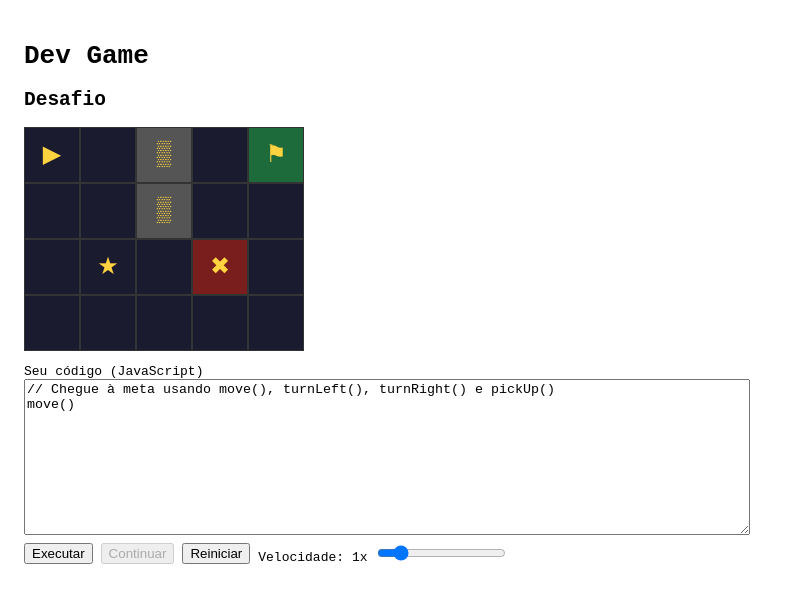
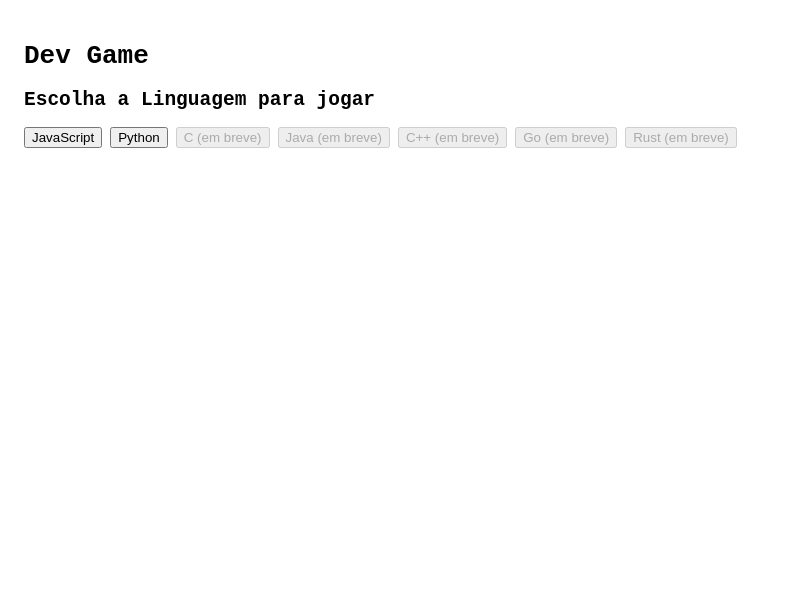
Before and after one commit to Carloslauriano/dev-game, a React (Vite) app: page / in a window 1280 px wide. Shown: the top 602 px of the page, without its empty margins (0-789 px from the left). Built offline with nearby package versions, Linux system fonts and the light colour scheme.

Commit message:
Add language picker at start and in settings, Python starter code
Co-Authored-By: Claude Sonnet 5.5 <noreply@anthropic.com>
Claude-Session: https://claude.ai/code/session_016AGehRqGA9VwyjrqZzsGX9

```diff
--- a/src/i18n/pt-BR.ts
+++ b/src/i18n/pt-BR.ts
@@ -2,7 +2,11 @@
 export const ptBR = {
   title: 'Dev Game',
   challenge: 'Desafio',
-  codeLabel: 'Seu código (JavaScript)',
+  codeLabel: 'Seu código ({language})',
+  languageLabel: 'Linguagem',
+  chooseLanguage: 'Escolha a Linguagem para jogar',
+  settings: 'Configurações',
+  comingSoon: 'em breve',
   run: 'Executar',
   pause: 'Pausar',
   resume: 'Continuar',
--- /dev/null
+++ b/src/languages.ts
@@ -0,0 +1,20 @@
+import type { Language } from './engine/types'
+import { starterCode as jsStarter } from './challenges/first'
+
+export const AVAILABLE_LANGUAGES: { id: Language; name: string }[] = [
+  { id: 'javascript', name: 'JavaScript' },
+  { id: 'python', name: 'Python' },
+]
+
+/** Linguagens ainda não disponíveis, mostradas como "em breve". */
+export const COMING_SOON_LANGUAGES = ['C', 'Java', 'C++', 'Go', 'Rust']
+
+const pythonStarter = `# Chegue à meta usando move(), turnLeft(), turnRight() e pickUp()
+move()
+`
+
+export const starterFor = (language: Language): string =>
+  language === 'python' ? pythonStarter : jsStarter
+
+export const languageName = (language: Language): string =>
+  AVAILABLE_LANGUAGES.find((l) => l.id === language)!.name
--- a/src/ui/App.tsx
+++ b/src/ui/App.tsx
@@ -1,8 +1,10 @@
 import { useEffect, useRef, useState } from 'react'
 import { runChallenge } from '../engine/runChallenge'
 import { replay, type Frame } from '../engine/replay'
-import type { RunResult } from '../engine/types'
-import { firstChallenge, starterCode } from '../challenges/first'
+import type { Language, RunResult } from '../engine/types'
+import { firstChallenge } from '../challenges/first'
+import { languageName, starterFor } from '../languages'
+import { LanguagePicker } from './LanguagePicker'
 import { t } from '../i18n/pt-BR'
 import { Board } from './Board'
 
@@ -11,7 +13,11 @@ const initialFrame = (): Frame => replay(challenge, [])[0]
 const BASE_MS = 600
 
 export function App() {
-  const [code, setCode] = useState(starterCode)
+  const [language, setLanguage] = useState<Language | null>(null)
+  // O código é guardado por Linguagem: trocar de Linguagem não perde o que foi escrito.
+  const [codes, setCodes] = useState<Partial<Record<Language, string>>>({})
+  const code = language ? (codes[language] ?? starterFor(language)) : ''
+  const setCode = (c: string) => language && setCodes((prev) => ({ ...prev, [language]: c }))
   const [frames, setFrames] = useState<Frame[]>([initialFrame()])
   const [index, setIndex] = useState(0)
   const [playing, setPlaying] = useState(false)
@@ -34,7 +40,7 @@ export function App() {
     setBusy(true)
     setMessage(t('running'))
     try {
-      const r = await runChallenge(challenge, 'javascript', code)
+      const r = await runChallenge(challenge, language!, code)
       result.current = r
       setFrames(replay(challenge, r.actions))
       setIndex(0)
@@ -67,14 +73,34 @@ export function App() {
 
   const canPause = busy && frames.length > 1 && !finished
 
+  if (!language) {
+    return (
+      <main style={{ fontFamily: 'monospace', padding: 16, maxWidth: 720 }}>
+        <h1>{t('title')}</h1>
+        <h2>{t('chooseLanguage')}</h2>
+        <LanguagePicker value={null} onChange={setLanguage} />
+      </main>
+    )
+  }
+
   return (
     <main style={{ fontFamily: 'monospace', padding: 16, maxWidth: 720 }}>
       <h1>{t('title')}</h1>
+      <details>
+        <summary>{t('settings')}</summary>
+        <LanguagePicker
+          value={language}
+          onChange={(l) => {
+            reset()
+            setLanguage(l)
+          }}
+        />
+      </details>
       <h2>{t('challenge')}</h2>
       <Board challenge={challenge} frame={frames[index]} />
       <p role="status">{message}</p>
       <label>
-        {t('codeLabel')}
+        {t('codeLabel', { language: languageName(language) })}
         <textarea
           value={code}
           onChange={(e) => setCode(e.target.value)}
--- /dev/null
+++ b/src/ui/LanguagePicker.tsx
@@ -0,0 +1,28 @@
+import type { Language } from '../engine/types'
+import { AVAILABLE_LANGUAGES, COMING_SOON_LANGUAGES } from '../languages'
+import { t } from '../i18n/pt-BR'
+
+/** Escolha de Linguagem: usada na tela inicial e nas configurações. */
+export function LanguagePicker({
+  value,
+  onChange,
+}: {
+  value: Language | null
+  onChange: (language: Language) => void
+}) {
+  return (
+    <div role="radiogroup" aria-label={t('languageLabel')} style={{ display: 'flex', gap: 8, flexWrap: 'wrap' }}>
+      {AVAILABLE_LANGUAGES.map((l) => (
+        <button key={l.id} role="radio" aria-checked={value === l.id} onClick={() => onChange(l.id)}>
+          {value === l.id ? '● ' : ''}
+          {l.name}
+        </button>
+      ))}
+      {COMING_SOON_LANGUAGES.map((name) => (
+        <button key={name} role="radio" aria-checked={false} disabled>
+          {name} ({t('comingSoon')})
+        </button>
+      ))}
+    </div>
+  )
+}
```
Also changed, not shown: src/engine/python.ts (+2 -5 lines).
